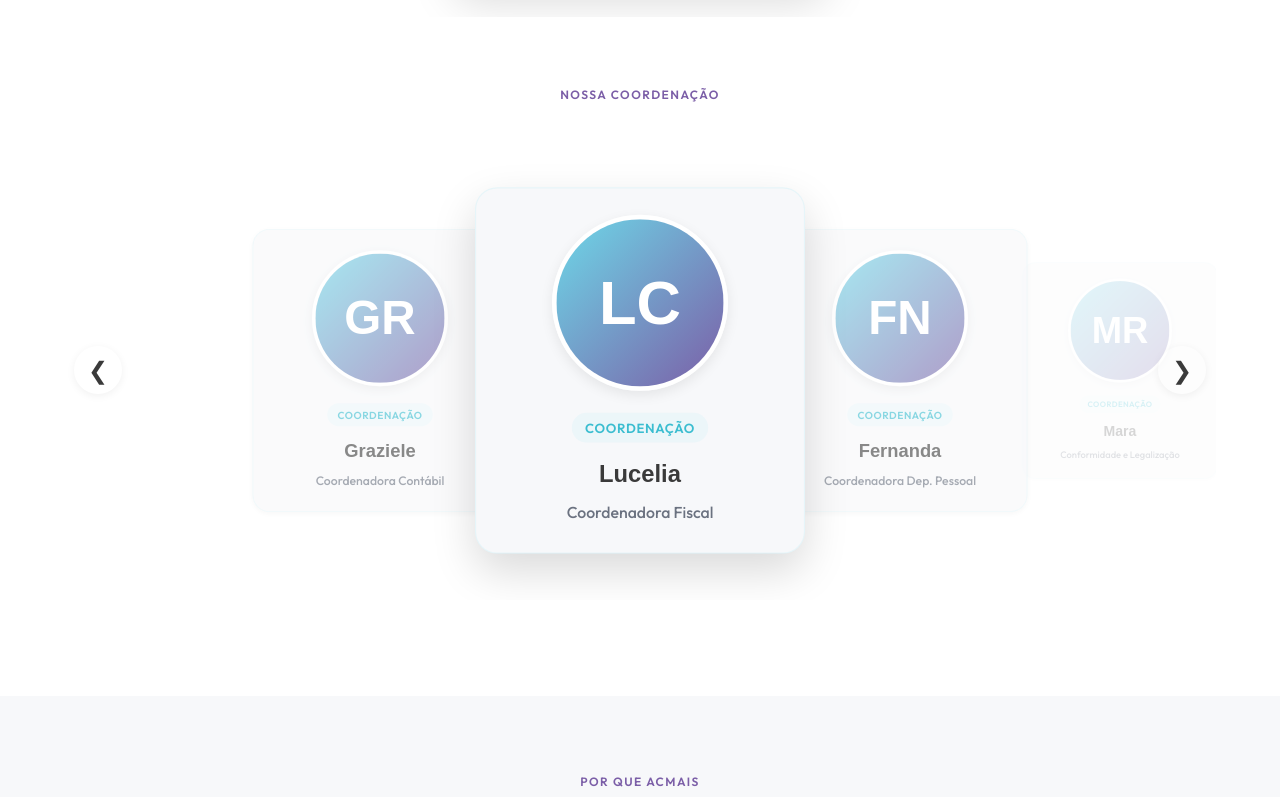
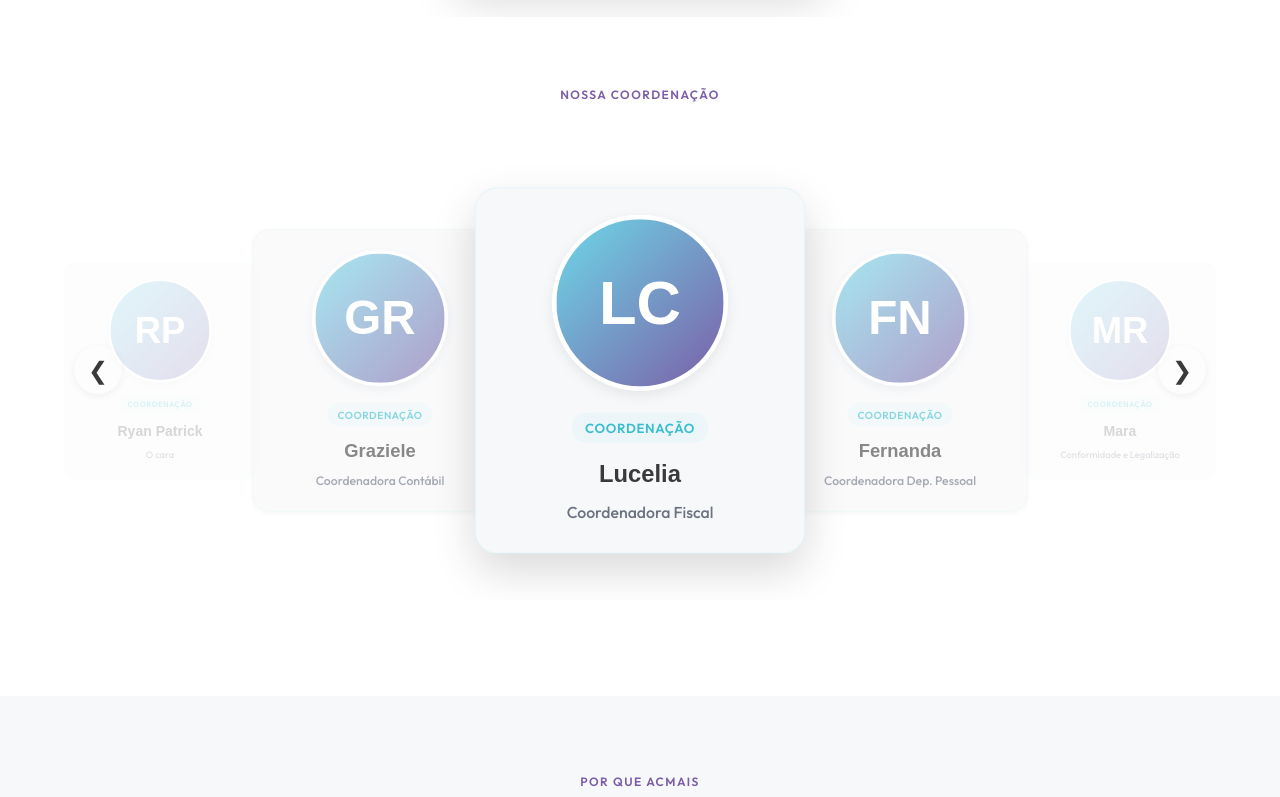
Before and after one commit to acmaiscont/site, a website: page views/index.html in a window 1280 px wide. Shown: the part 3296-4093 px from the top of the page. Drawn offline with Linux system fonts and the light colour scheme; files that its build step writes are made by us from their sources; files whose address does not match are found by name.

Commit message:
Fix carousel to use infinite loop and max 5 items

```diff
--- a/views/index.html
+++ b/views/index.html
@@ -1570,13 +1570,23 @@
       }
 
       updateClasses() {
+        const total = this.cards.length;
+        if (total === 0) return;
+
         this.cards.forEach((card, i) => {
           card.className = card.className.replace(/card-active|card-prev-1|card-next-1|card-prev-2|card-next-2|card-hidden/g, '').trim();
 
           let diff = i - this.currentIndex;
-          const total = this.cards.length;
-
-          // Handle wrap-around for infinite carousel illusion (optional, doing simple bounded logic for now)
+
+          // Normalize diff to wrap around for infinite loop ONLY for 3 or more items
+          if (total > 2) {
+            if (diff > Math.floor(total / 2)) {
+              diff -= total;
+            } else if (diff < -Math.floor((total - 1) / 2)) {
+              diff += total;
+            }
+          }
+
           if (diff === 0) {
             card.classList.add('card-active');
           } else if (diff === -1) {
```
